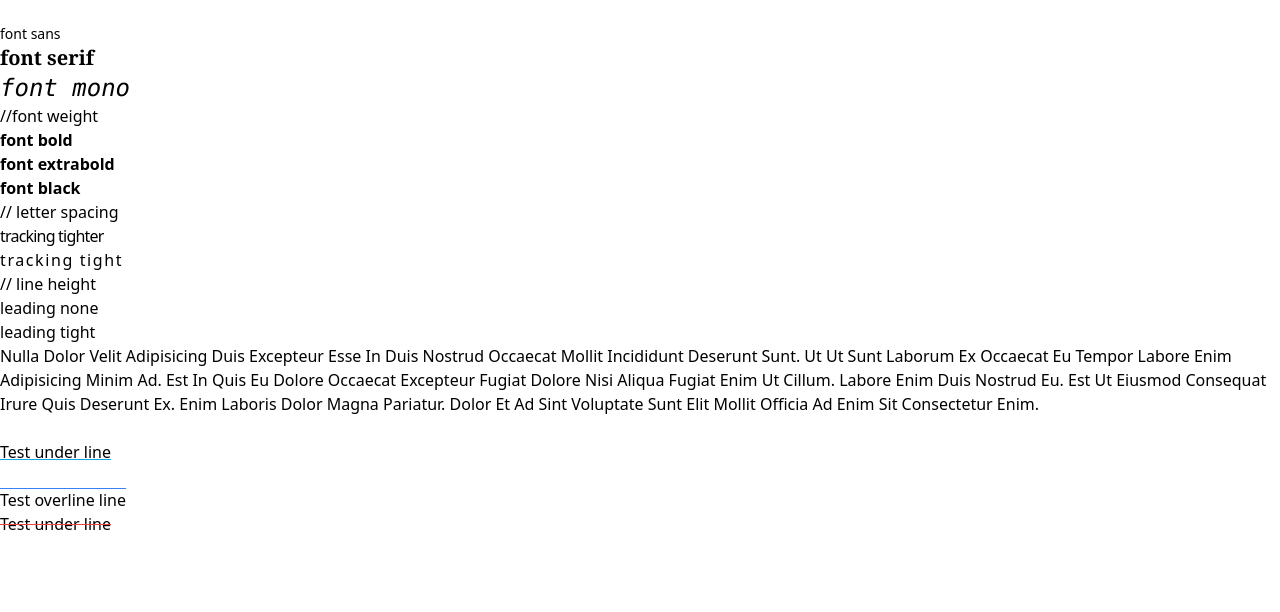
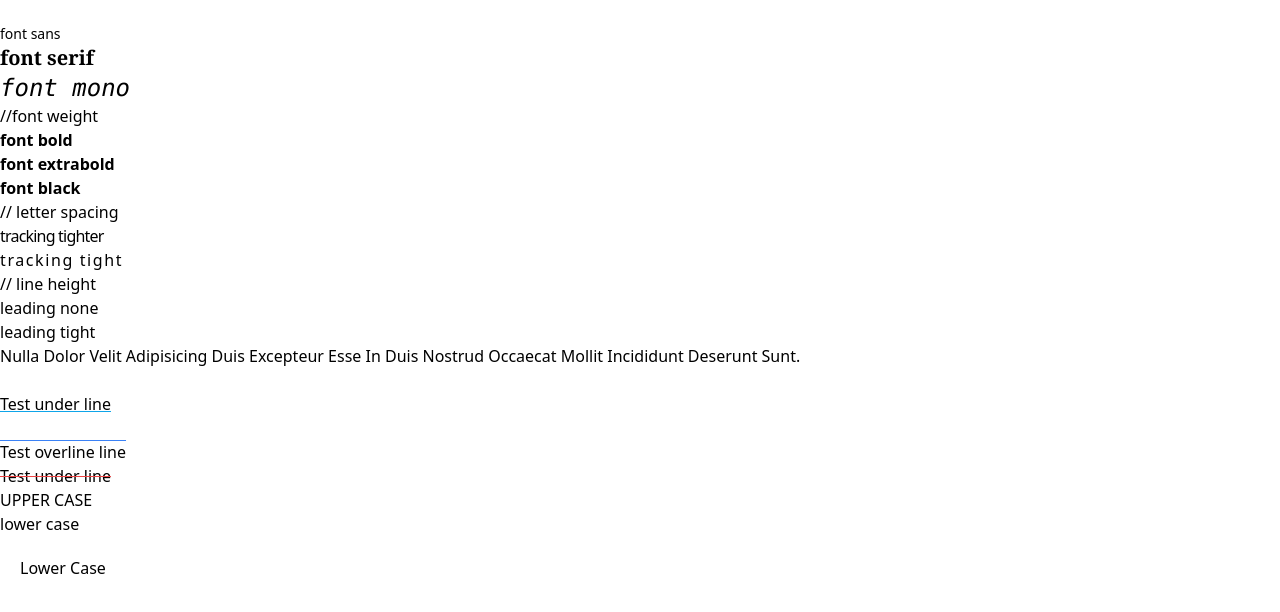
Before and after one commit to Nasim25/tailwind_practice, a website built with Vite: page index.html in a window 1280 px wide. Built offline with nearby package versions, Linux system fonts and the light colour scheme.

Commit message:
transform

```diff
--- a/index.html
+++ b/index.html
@@ -22,11 +22,16 @@
   // line height
   <h1 class="leading-2"> leading none</h1>
   <h1 class="leading-6 decoration-gray-700"> leading tight</h1>
-  <p class="line-clamp-9 capitalize">Nulla dolor velit adipisicing duis excepteur esse in duis nostrud occaecat mollit incididunt deserunt sunt. Ut ut sunt laborum ex occaecat eu tempor labore enim adipisicing minim ad. Est in quis eu dolore occaecat excepteur fugiat dolore nisi aliqua fugiat enim ut cillum. Labore enim duis nostrud eu. Est ut eiusmod consequat irure quis deserunt ex. Enim laboris dolor magna pariatur. Dolor et ad sint voluptate sunt elit mollit officia ad enim sit consectetur enim.</p>
+  <p class="line-clamp-9 capitalize">Nulla dolor velit adipisicing duis excepteur esse  in duis nostrud occaecat mollit incididunt deserunt sunt.</p>
 </br>
   <p class="underline decoration-sky-500">Test under line</p>
 </br>
   <p class="overline decoration-blue-500">Test overline line</p>
   <p class="line-through decoration-red-500">Test under line</p>
+
+  <!-- text transform -->
+  <h1 class="uppercase">Upper case</h1>
+  <h1 class="lowercase">lower case</h1>
+  <h1 class="capitalize m-5">lower case</h1>
 </body>
 </html>
```
